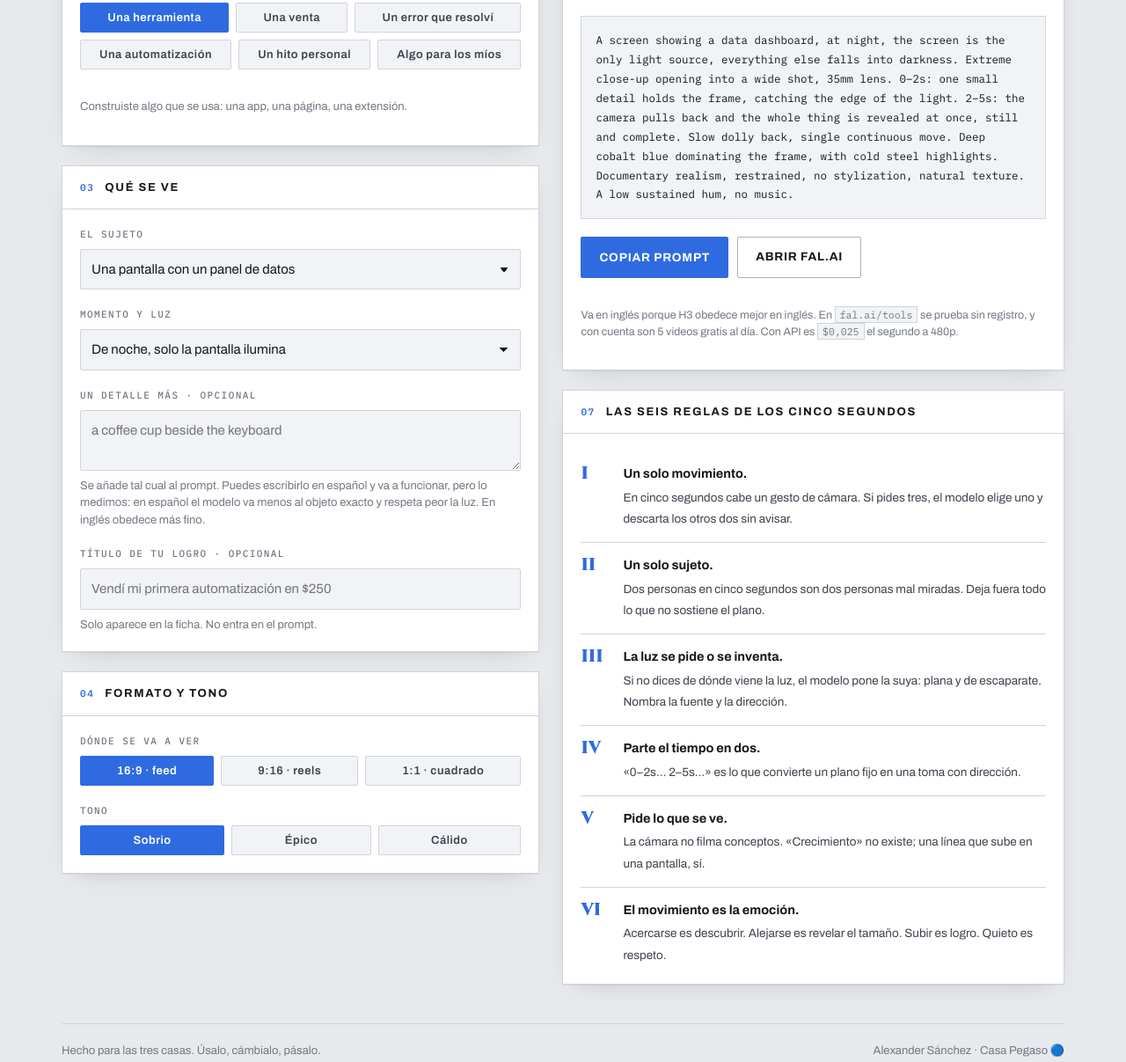
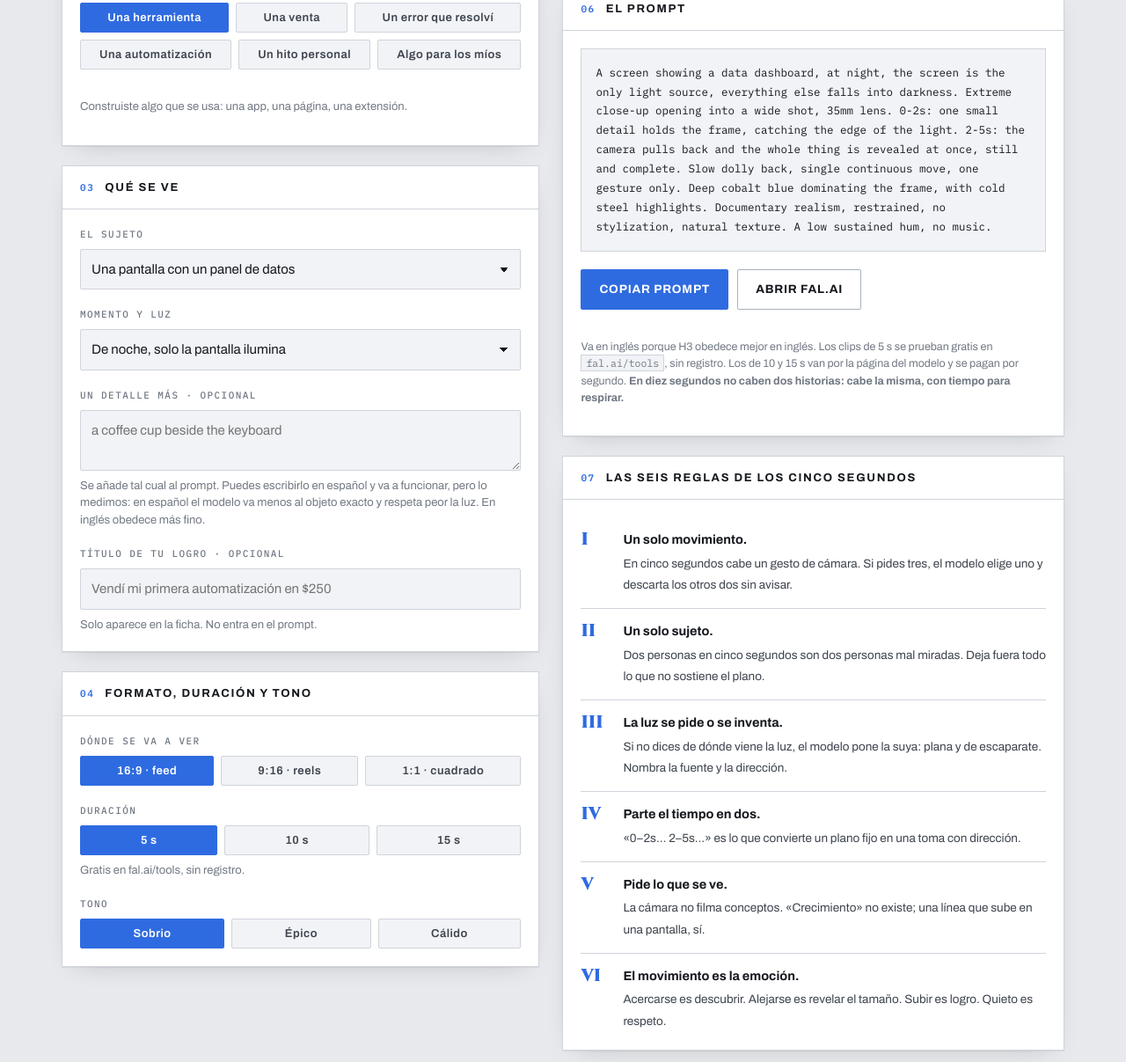
Before and after one commit to alexsanchezkb/trailer-imperial, a plain HTML site: page index.html in a window 1280 px wide. Shown: the part 920-2127 px from the top of the page at 88% size. Drawn offline with Linux system fonts and the light colour scheme.

Commit message:
La duración cambia la gramática, no solo el número
5, 10 y 15 segundos traen cada uno su estructura temporal y su
instrucción de movimiento. Un prompt de cinco segundos estirado a
quince deja al modelo sin instrucciones a mitad de clip.

El botón de fal apunta a la demo gratuita en 5 s y a la página del
modelo en 10 y 15, que es donde se puede pedir esa duración.

Co-Authored-By: Claude Opus 5 <noreply@anthropic.com>

```diff
--- a/index.html
+++ b/index.html
@@ -225,7 +225,7 @@ footer a{color:var(--accent);}
     </div>
     <div class="stamp">
       Juegos Imperiales V3<br>
-      Clip de <b>5 s</b> · <b>480p</b><br>
+      Clip de <b>5, 10 o 15 s</b> · <b>480p</b><br>
       Abierto a las <b>tres casas</b>
     </div>
   </div>
@@ -295,7 +295,7 @@ footer a{color:var(--accent);}
     </section>
 
     <section class="panel">
-      <div class="panel-head"><span class="n">04</span><h2>Formato y tono</h2></div>
+      <div class="panel-head"><span class="n">04</span><h2>Formato, duración y tono</h2></div>
       <div class="panel-body">
         <label class="field">
           <span class="lab">Dónde se va a ver</span>
@@ -304,6 +304,15 @@ footer a{color:var(--accent);}
             <button type="button" data-r="9:16" aria-pressed="false">9:16 · reels</button>
             <button type="button" data-r="1:1" aria-pressed="false">1:1 · cuadrado</button>
           </div>
+        </label>
+        <label class="field">
+          <span class="lab">Duración</span>
+          <div class="seg" id="durs">
+            <button type="button" data-d="5" aria-pressed="true">5 s</button>
+            <button type="button" data-d="10" aria-pressed="false">10 s</button>
+            <button type="button" data-d="15" aria-pressed="false">15 s</button>
+          </div>
+          <span class="hint" id="durHint"></span>
         </label>
         <label class="field">
           <span class="lab">Tono</span>
@@ -343,7 +352,7 @@ footer a{color:var(--accent);}
           <button class="btn" id="copy" type="button">Copiar prompt</button>
           <a class="btn ghost" id="open" href="https://fal.ai/tools/minimax-h3-max" target="_blank" rel="noopener noreferrer">Abrir fal.ai</a>
         </div>
-        <p class="note">Va en inglés porque H3 obedece mejor en inglés. En <code>fal.ai/tools</code> se prueba sin registro, y con cuenta son 5 videos gratis al día. Con API es <code>$0,025</code> el segundo a 480p.</p>
+        <p class="note">Va en inglés porque H3 obedece mejor en inglés. Los clips de 5 s se prueban gratis en <code>fal.ai/tools</code>, sin registro. Los de 10 y 15 s van por la página del modelo y se pagan por segundo. <b>En diez segundos no caben dos historias: cabe la misma, con tiempo para respirar.</b></p>
       </div>
     </section>
 
@@ -428,6 +437,7 @@ footer a{color:var(--accent);}
       en_move:"slow dolly back, single continuous move",
       b1:"one small detail holds the frame, catching the edge of the light",
       b2:"the camera pulls back and the whole thing is revealed at once, still and complete",
+      b3:"the frame holds on the whole object, nothing moves, the light settles", b4:"the camera drifts back a fraction more and the space around it becomes visible",
       sound:"a low sustained hum, no music" },
 
     { id:"venta", label:"Una venta",
@@ -439,6 +449,7 @@ footer a{color:var(--accent);}
       en_move:"slow push in, single continuous move",
       b1:"the hands are still, resting near a screen that is dark",
       b2:"the screen lights up and the hands stop moving entirely",
+      b3:"the hands lift away slowly, leaving the lit screen alone in frame", b4:"the frame holds on the screen, nothing else moves",
       sound:"quiet room tone, one soft notification chime" },
 
     { id:"error", label:"Un error que resolví",
@@ -450,6 +461,7 @@ footer a{color:var(--accent);}
       en_move:"completely static camera, no movement at all",
       b1:"the frame sits cold and unresolved, nothing moving",
       b2:"the light shifts warmer and one element in the frame settles into place",
+      b3:"the warm light holds steady, the frame is calm now", b4:"one last small movement inside the frame, then stillness",
       sound:"silence, then a single low tone" },
 
     { id:"automatizacion", label:"Una automatización",
@@ -461,6 +473,7 @@ footer a{color:var(--accent);}
       en_move:"steady constant lateral tracking, never stopping",
       b1:"everything sits in line, evenly spaced, unmoving",
       b2:"the camera keeps tracking and it keeps coming, endlessly",
+      b3:"the tracking continues at the same pace, more of the same appearing", b4:"the camera keeps moving and the line has no visible end",
       sound:"a steady mechanical rhythm, quiet" },
 
     { id:"hito", label:"Un hito personal",
@@ -472,6 +485,7 @@ footer a{color:var(--accent);}
       en_move:"slow tilt upward, single continuous move",
       b1:"the frame starts low and close, barely readable",
       b2:"the camera tilts up and the subject stands against open space",
+      b3:"the tilt slows and the subject is held against the light", b4:"the frame settles, the subject small against open space",
       sound:"a rising low drone, no melody" },
 
     { id:"personal", label:"Algo para los míos",
@@ -482,8 +496,25 @@ footer a{color:var(--accent);}
       en_shot:"tight close-up", en_lens:"85mm lens, very shallow depth of field",
       en_move:"handheld but almost still, only the faintest breathing movement",
       b1:"the subject fills the frame, in focus, unmoving",
-      b2:"nothing changes except a single small gesture, and the shot holds" }
+      b2:"nothing changes except a single small gesture, and the shot holds",
+      b3:"the gesture ends and the frame stays exactly where it was", b4:"the light shifts almost imperceptibly, nothing else changes" }
   ];
+
+
+  var DURS = {
+    "5":  { secs:5,  marks:[[0,2],[2,5]],
+            move:"single continuous move, one gesture only",
+            ficha:"5 s · un solo movimiento",
+            nota:"Gratis en fal.ai/tools, sin registro." },
+    "10": { secs:10, marks:[[0,3],[3,7],[7,10]],
+            move:"one continuous move with a pause in the middle, never two different moves",
+            ficha:"10 s · un movimiento con pausa",
+            nota:"Solo por API. A 480p son unos $0,25 con la tarifa de lanzamiento." },
+    "15": { secs:15, marks:[[0,3],[3,7],[7,11],[11,15]],
+            move:"one slow continuous move that rests twice, never three different moves",
+            ficha:"15 s · un movimiento con dos descansos",
+            nota:"Solo por API. A 480p son unos $0,38 con la tarifa de lanzamiento." }
+  };
 
   var TONES = {
     sobrio: { es:"Documental, sin música, sin adornos.", en:"documentary realism, restrained, no stylization, natural texture" },
@@ -491,7 +522,7 @@ footer a{color:var(--accent);}
     calido: { es:"Cercano, grano suave, luz de casa.", en:"intimate and warm, soft grain, gentle contrast, lived-in texture" }
   };
 
-  var state = { house:"pegaso", kind:"herramienta", subject:0, moment:0, ratio:"16:9", tone:"sobrio", extra:"", title:"" };
+  var state = { house:"pegaso", kind:"herramienta", subject:0, moment:0, ratio:"16:9", dur:"5", tone:"sobrio", extra:"", title:"" };
 
   function safeGet(k){ try{ return localStorage.getItem(k); }catch(e){ return null; } }
   function safeSet(k,v){ try{ localStorage.setItem(k,v); }catch(e){} }
@@ -539,6 +570,7 @@ footer a{color:var(--accent);}
   bindSeg($("houses"),"house","h",paintHouse);
   bindSeg($("kinds"),"kind","k",function(){ $("kindHint").textContent = kind().hint; });
   bindSeg($("ratios"),"ratio","r");
+  bindSeg($("durs"),"dur","d");
   bindSeg($("tones"),"tone","t");
 
   $("subject").addEventListener("change", function(e){ state.subject = +e.target.value; render(); });
@@ -567,6 +599,7 @@ footer a{color:var(--accent);}
     var s=SUBJECTS[state.subject], m=MOMENTS[state.moment];
     var extra = state.extra.trim().replace(/\.$/,"");
 
+    var d = DURS[state.dur];
     var rows = [
       ["Casa", h.name],
       ["Plano", k.shot],
@@ -574,7 +607,8 @@ footer a{color:var(--accent);}
       ["Movimiento", k.move],
       ["Luz", m.ficha],
       ["Sujeto", s.es + (extra ? " · " + extra : "")],
-      ["Formato", state.ratio + " · 5 s · 480p"],
+      ["Formato", state.ratio + " · 480p"],
+      ["Duración", d.ficha],
       ["Tono", t.es],
       ["Por qué", k.why]
     ];
@@ -585,11 +619,16 @@ footer a{color:var(--accent);}
     }).join("");
 
     var subj = s.en + (extra ? ", " + extra : "");
+    var beats = [k.b1, k.b2, k.b3, k.b4];
+    var timeline = d.marks.map(function(mk,i){
+      return mk[0] + "-" + mk[1] + "s: " + beats[i];
+    }).join(". ") + ".";
+
     var prompt =
       cap(subj) + ", " + m.en + ". " +
       cap(k.en_shot) + ", " + k.en_lens + ". " +
-      "0–2s: " + k.b1 + ". 2–5s: " + k.b2 + ". " +
-      cap(k.en_move) + ". " +
+      timeline + " " +
+      cap(k.en_move.replace(/, single continuous move.*$/, "")) + ", " + d.move + ". " +
       cap(h.palette) + ". " + cap(t.en) + "." +
       (k.sound ? " " + cap(k.sound) + "." : "");
 
@@ -713,6 +752,15 @@ footer a{color:var(--accent);}
     return lines;
   }
 
+  function syncDur(){
+    $("durHint").textContent = DURS[state.dur].nota;
+    $("open").href = state.dur === "5"
+      ? "https://fal.ai/tools/minimax-h3-max"
+      : "https://fal.ai/models/minimax/h3-max/text-to-video";
+  }
+  $("durs").addEventListener("click", syncDur);
+  syncDur();
+
   paintHouse();
   $("kindHint").textContent = kind().hint;
   render();
```
Also changed, not shown: 1 other file.
